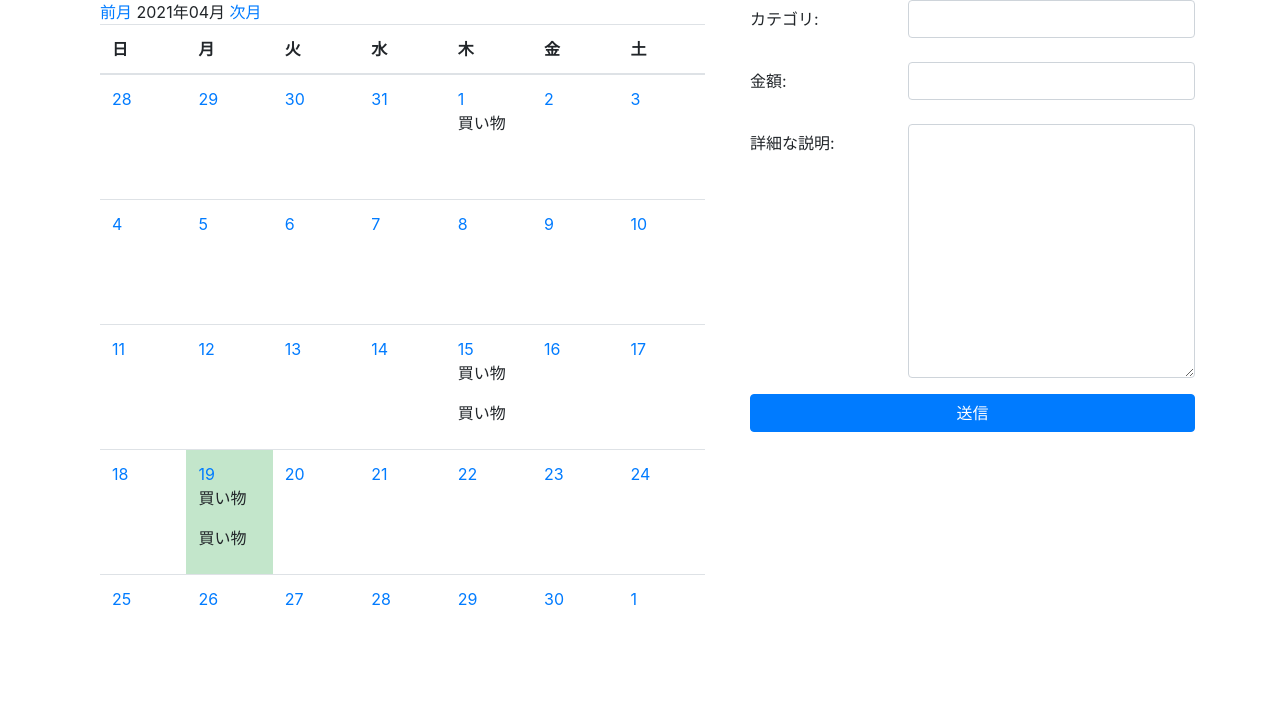
After one commit to nakamura0314/myproject1, a Django app: page /mycalendar/ in a window 1280 px wide. The commit adds this page. Shown: the top 714 px of the page. Run offline with Django 3.2, Linux system fonts and the light colour scheme; data comes from the database, SQL or seed files in the repository; both versions use the stored data as it was after the commit; some libraries are stand-ins or nearby versions.

Commit message:
一段落

```diff
--- a/project/app/forms.py
+++ b/project/app/forms.py
@@ -8,9 +8,9 @@ class BS4CostForm(forms.ModelForm):
     class Meta:
         model = Cost
         # Costで表示するフィールド、'__all__'とすると全て
-        fielde = ('summary', 'money', 'description')
+        fields = ('summary', 'money', 'description')
         # widget = {‘事前に設定をしたクラスのfield’:forms.TextInput等(attrs={‘class’: ‘cssのclass名’})}
-        wedget = {
+        widgets = {
             'summary': forms.TextInput(attrs={
                 'class': 'form-control',
             }),
--- a/project/app/mixins.py
+++ b/project/app/mixins.py
@@ -88,7 +88,7 @@ class MonthWithScheduleMixin(MonthCalendarMixin):
         # {1日のdatetime:1日の出費全て,2日のdatetime:2日の出費全て...}のような辞書
         _day_schedules = {day: [] for week in days for day in week}
         for schedule in _queryset:
-            schedule_date = getattr(schedule, self.date_fielde)
+            schedule_date = getattr(schedule, self.date_field)
             _day_schedules[schedule_date].append(schedule)
 
         # day_schedules辞書を、週毎に分割する。[{1日:1日の出費...},{8日:8日の出費...},...]
--- a/project/app/models.py
+++ b/project/app/models.py
@@ -1,4 +1,5 @@
 import datetime
+from django.utils import timezone
 from django.db import models
 from django.utils import timezone
 from django.core.validators import MaxValueValidator, MinValueValidator
@@ -6,11 +7,12 @@ from django.core.validators import MaxValueValidator, MinValueValidator
 
 class Cost(models.Model):
     """その日の費用、naritoではスケジュールとして扱われている"""
-    summary = models.CharField('概要', max_length=30)
+    summary = models.CharField('カテゴリ', max_length=30)
     money = models.IntegerField(
         '金額', validators=[MinValueValidator(0), MaxValueValidator(100000000)])
     description = models.TextField('詳細な説明', blank=True)
-    created_at = models.DateTimeField('日付', default=timezone.now)
+    date = models.DateField('日付')
+    created_at = models.DateTimeField('作成日', default=timezone.now)
 
     def __str__(self):
         return self.summary
--- a/project/app/templates/app/base.html
+++ b/project/app/templates/app/base.html
@@ -31,6 +31,7 @@
     <script src="https://stackpath.bootstrapcdn.com/bootstrap/4.2.1/js/bootstrap.min.js"
         integrity="sha384-B0UglyR+jN6CkvvICOB2joaf5I4l3gm9GU6Hc1og6Ls7i6U/mkkaduKaBhlAXv9k"
         crossorigin="anonymous"></script>
+    <!--JavaScriptを書くときの定義-->
     {% block extrajs %}{% endblock %}
 </body>
 
--- a/project/app/templates/app/month_with_schedule.html
+++ b/project/app/templates/app/month_with_schedule.html
@@ -30,7 +30,7 @@
             {% if now == day %}
             <td class="table-success">
                 {% else %}
-            </td>
+            <td>
                 {% endif %}
 
                 <div>
@@ -43,9 +43,10 @@
                     {% endif %}
 
                     {% for schedule in schedules %}
-                <p>{{ schedule.summary }}</p>
+                    <p>{{ cost.summary }}</p>
                     {% endfor %}
                 </div>
+            </td>
             {% endfor %}
         </tr>
         {% endfor %}
--- /dev/null
+++ b/project/app/templates/app/month_with_schedule_2.html
@@ -0,0 +1,48 @@
+{% extends 'app/base.html' %}
+{% block content %}
+<style>
+  table {
+    table-layout: fixed;
+  }
+
+  td>div {
+    height: 100px;
+    overflow: hidden;
+    white-space: nowrap;
+  }
+</style>
+
+<a href="{% url 'app:mycalendar' month_previous.year month_previous.month month_previous.day %}">前月</a>
+{{ month_current | date:"Y年m月" }}
+<a href="{% url 'app:mycalendar' month_next.year month_next.month month_next.day %}">次月</a>
+<table class="table">
+  <thead>
+    <tr>
+      {% for w in week_names %}
+      <th>{{ w }}</th>
+      {% endfor %}
+    </tr>
+  </thead>
+  <tbody>
+    {% for week_day_schedules in month_day_schedules %}
+    <tr>
+      {% for day, schedules in week_day_schedules.items %}
+      {% if now == day %}
+      <td class="table-success">
+        {% else %}
+      <td>
+        {% endif %}
+
+        <div>
+          <a href="{% url 'app:mycalendar' day.year day.month day.day %}">{{ day.day }}</a>
+          {% for schedule in schedules %}
+          <p>{{ schedule.summary }}</p>
+          {% endfor %}
+        </div>
+      </td>
+      {% endfor %}
+    </tr>
+    {% endfor %}
+  </tbody>
+</table>
+{% endblock %}
--- /dev/null
+++ b/project/app/templates/app/mycalendar.html
@@ -0,0 +1,36 @@
+{% extends 'app/base.html' %}
+{% block content %}
+<div class="row">
+    <div class="col-md-7">
+        {% include 'app/month_with_schedule_2.html' %}
+    </div>
+    <div class="col-md-5">
+        <!--
+            action属性はどこにデータを送信するのかを定義する
+            値は相対、絶対URL出なければならない
+            もし送信先が定義されていないなら、
+            フォームが表示されているページ自身に対してデータ送信を行う
+
+            method属性はデータの転送方法のこと
+            getはURLに入力内容を合わせて送信されるので、
+            断片的な情報を伝達するには適している
+            postはURL表示欄には表示せずに送信されるので、
+            機密性のある長文には適してる
+        -->
+        <form action="" method="POST">
+            {{ form.non_field_errors }}
+            {% for field in form %}
+            <div class="form-group row">
+                <label for="{{ field.id_for_label }}" class="col-sm-4 col-form-label">{{ field.label_tag }}</label>
+                <div class="col-sm-8">
+                    {{ field }}
+                    {{ field.errors }}
+                </div>
+            </div>
+            {% endfor %}
+            {% csrf_token %}
+            <button type="submit" class="btn btn-primary btn-block">送信</button>
+        </form>
+    </div>
+</div>
+{% endblock %}
--- a/project/app/views.py
+++ b/project/app/views.py
@@ -30,7 +30,7 @@ class MonthWithScheduleCalendar(mixins.MonthWithScheduleMixin, generic.TemplateV
         return context
 
 
-class MyCalendar(mixins.MonthCalendarMixin, generic.CreateView):
+class MyCalendar(mixins.MonthWithScheduleMixin, generic.CreateView):
     """月間カレンダー、スケジュール登録画面"""
     template_name = 'app/mycalendar.html'
     model = Cost
@@ -42,3 +42,17 @@ class MyCalendar(mixins.MonthCalendarMixin, generic.CreateView):
         month_calendar_context = self.get_month_calendar()
         context.update(month_calendar_context)
         return context
+
+    def form_valid(self, form):
+        month = self.kwargs.get('month')
+        year = self.kwargs.get('year')
+        day = self.kwargs.get('day')
+        if month and year and day:
+            date = datetime.date(
+                year=int(year), month=int(month), day=int(day))
+        else:
+            date = datetime.date.today()
+        cost = form.save(commit=False)
+        cost.date = date
+        cost.save()
+        return redirect('app:mycalendar', year=date.year, month=date.month, day=date.day)
--- /dev/null
+++ b/project/pyvenv.cfg
@@ -0,0 +1,3 @@
+home = /opt/anaconda3/bin
+include-system-site-packages = false
+version = 3.8.5
```
Also changed, not shown: project/app/migrations/0001_initial.py (added), project/app/migrations/0002_cost_created_at.py (added), project/db.sqlite3, 5 other files. Lines whose indentation alone changed are shown as unchanged.
